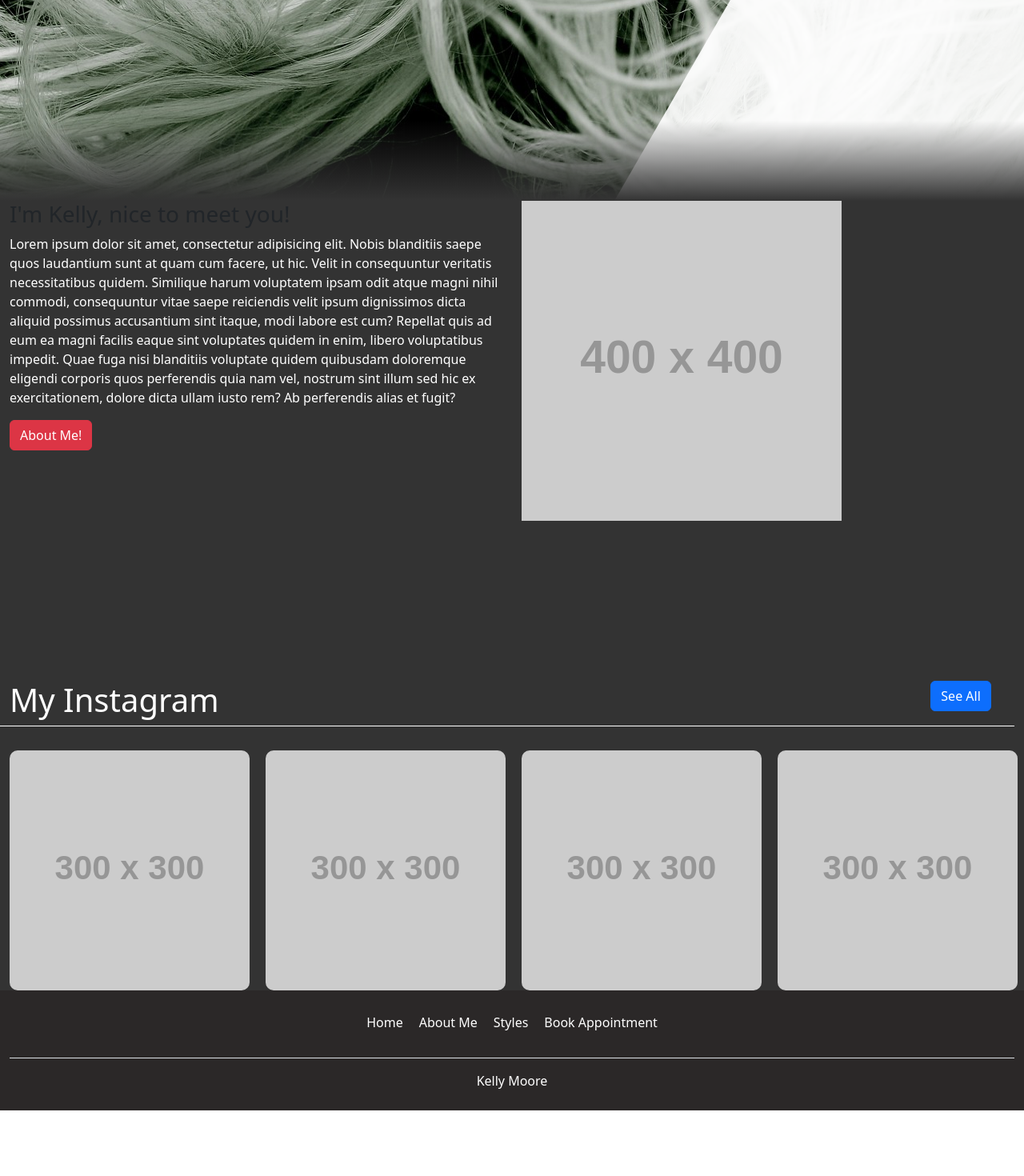
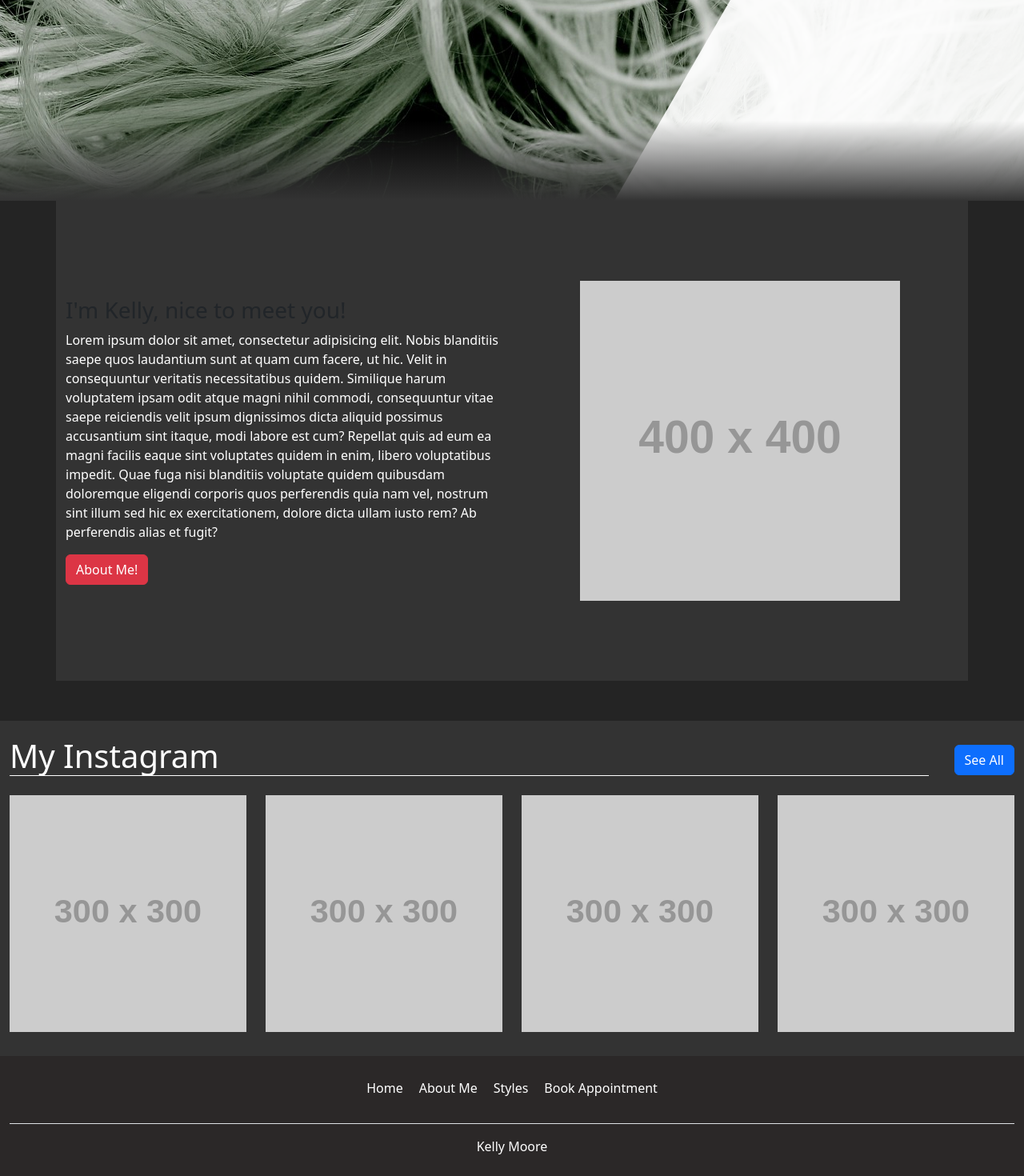
Before and after one commit to rgl10d/stylists-site, a React (Create React App) app in the folder client/: page / in a window 1280 px wide. Shown: the part 605-2075 px from the top of the page at 80% size. Before the commit the page ends 1993 px from the top, so only its background shows below. Built offline with nearby package versions, Linux system fonts and the light colour scheme.

Commit message:
adjusted about and instagram sections and started to add bootstrap utility classes

```diff
--- a/client/src/App.js
+++ b/client/src/App.js
@@ -1,5 +1,6 @@
 import React from "react";
 import { BrowserRouter as Router, Route, Routes } from "react-router-dom";
+import "./styles/global.css";
 import Home from "./containers/Home/Home";
 import About from "./containers/About/About";
 
--- a/client/src/containers/Home/Home.css
+++ b/client/src/containers/Home/Home.css
@@ -8,7 +8,7 @@
     background-position: center;
     position: relative;
     overflow: hidden;
-    display: flex;
+    padding: 0px;
 }
 
 #home-hero-appointment-btn {
@@ -55,6 +55,9 @@
 #home-about-section {
   height: 600px;
   background-color: #333333;
+  display: flex;
+  justify-content: center;
+  align-items: center;
 }
 
 #home-about-section p {
@@ -66,15 +69,20 @@
   background-color: #333333;
   display: flex;
   justify-content: space-evenly;
-  align-items: center;
+  margin-top: 50px;
+  padding-top: 20px;
 }
 
-#home-instagram-title {
-  border-bottom: solid white 1px;
+#home-instagram-row {
   color: white;
   margin-bottom: 30px;
 }
 
-.home-instagram-images {
+#home-instagram-row h1 {
+  border-bottom: solid white 1px;
+}
+
+/* .home-instagram-images {
   border-radius: 10px;
-}
+  justify-content: space-around;
+} */
--- a/client/src/containers/Home/Home.jsx
+++ b/client/src/containers/Home/Home.jsx
@@ -23,8 +23,8 @@ const Home = () => {
         <div id="hero-gradient" />
       </div>
       {/* About Me Section */}
-      <section id="home-about-section" className="container-fluid">
-        <div className="row">
+      <section className="container">
+        <div id="home-about-section" className="row">
           <div className="col-sm-6">
             <h3>I'm Kelly, nice to meet you!</h3>
             <p>
@@ -43,47 +43,47 @@ const Home = () => {
             </p>
             <button className="btn btn-danger">About Me!</button>
           </div>
-          <div className="col-sm-6">
-            <img src="https://placehold.co/400" alt="placeholder" />
+          <div className="col-sm-6 d-flex justify-content-center align-items-center">
+            <img className="img-fluid" src="https://placehold.co/400" alt="placeholder" />
           </div>
         </div>
       </section>
       {/* Instagram Section */}
       <div id="home-instagram-section" className="container-fluid">
         <div id="home-instagram-row" className="row">
-          <div id="home-instagram-title" className="row">
+          {/* <div id="home-instagram-title" className="row"> */}
             <div className="col-sm-11">
-            <h1>My Instagram</h1>
+              <h1>My Instagram</h1>
             </div>
-            <div className="col-sm-1">
-            <button className="btn btn-primary">See All</button>
+            <div className="col-sm-1 d-flex justify-content-end align-items-center">
+              <button className="btn btn-primary">See All</button>
             </div>
-          </div>
-          <div className="col-sm-3">
+          {/* </div> */}
+          <div className="col-md-3 mt-3">
             <img
               src="https://placehold.co/300"
-              className="home-instagram-images"
+              className="home-instagram-images img-fluid"
               alt="placeholder"
             />
           </div>
-          <div className="col-sm-3">
+          <div className="col-md-3 mt-3">
             <img
               src="https://placehold.co/300"
-              className="home-instagram-images"
+              className="home-instagram-images img-fluid"
               alt="placeholder"
             />
           </div>
-          <div className="col-sm-3">
+          <div className="col-md-3 mt-3">
             <img
               src="https://placehold.co/300"
-              className="home-instagram-images"
+              className="home-instagram-images img-fluid"
               alt="placeholder"
             />
           </div>
-          <div className="col-sm-3">
+          <div className="col-md-3 mt-3">
             <img
               src="https://placehold.co/300"
-              className="home-instagram-images"
+              className="home-instagram-images img-fluid"
               alt="placeholder"
             />
           </div>
--- /dev/null
+++ b/client/src/styles/global.css
@@ -0,0 +1,3 @@
+#root {
+    background-color: #242424;
+}
```
